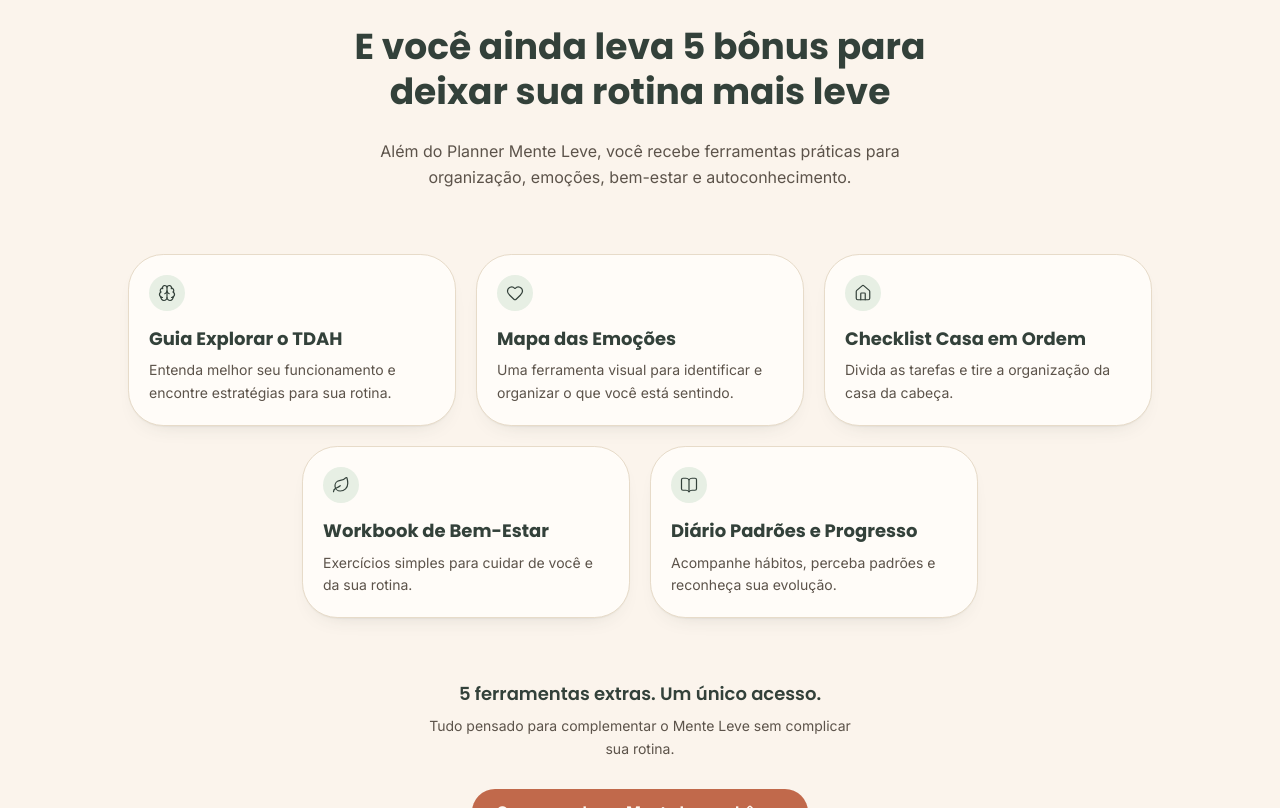
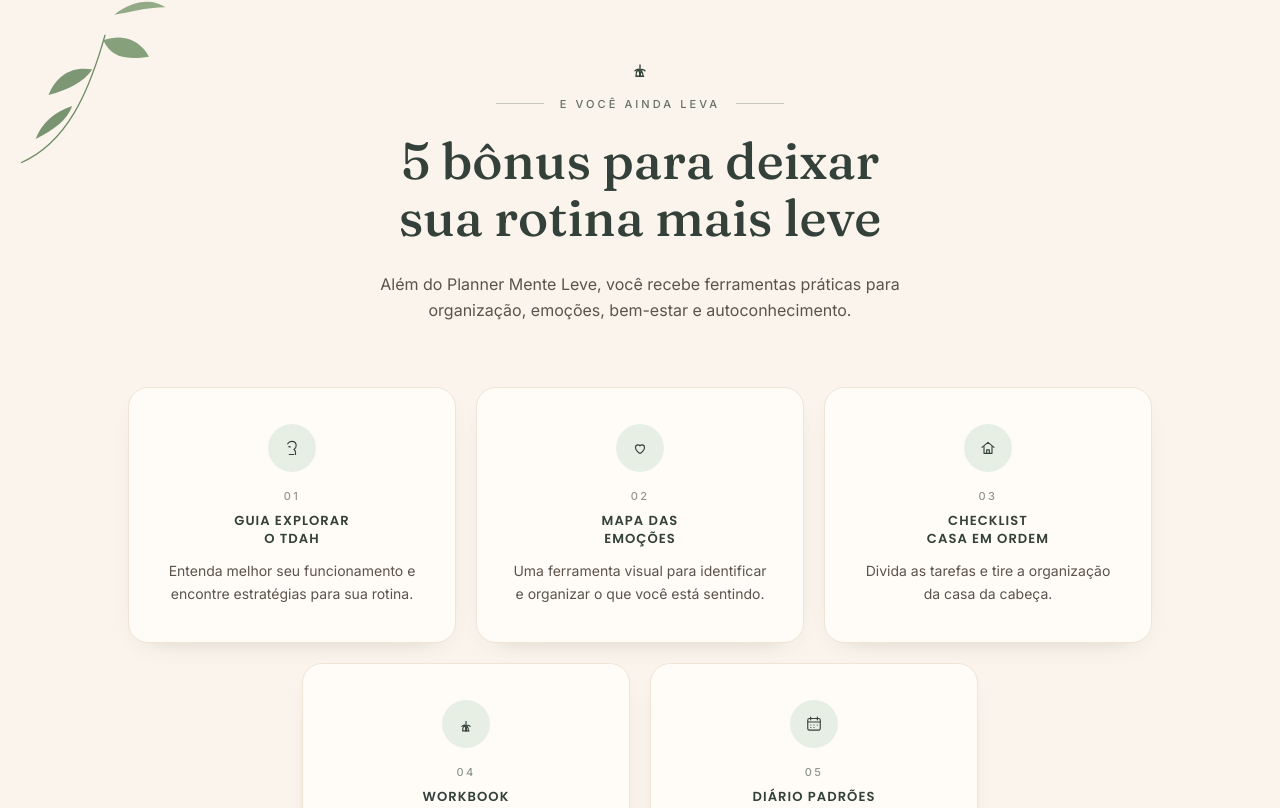
Before and after one commit to bieloliveira3/Mente-leve, a Next.js app: page / in a window 1280 px wide. Shown: the part 4272-5080 px from the top of the page. Built offline with nearby package versions, Linux system fonts and the light colour scheme; no server answers.

Commit message:
Aproxima a seção de bônus da referência editorial.
Co-authored-by: go987045 <go987045@gmail.com>

```diff
--- a/src/components/sections/product-section.tsx
+++ b/src/components/sections/product-section.tsx
@@ -1,64 +1,181 @@
-import { BookOpen, Brain, Heart, House, Leaf, type LucideIcon } from "lucide-react";
+import { Fraunces } from "next/font/google";
+import type { SVGProps } from "react";
 import { CheckoutButton } from "@/components/checkout-button";
 import { Section } from "@/components/layout/section";
 import { bonusShowcase } from "@/lib/content";
 import { cn } from "@/lib/utils";
 
-const icons: Record<(typeof bonusShowcase.items)[number]["icon"], LucideIcon> = {
-  brain: Brain,
-  heart: Heart,
-  home: House,
-  leaf: Leaf,
-  journal: BookOpen,
+const display = Fraunces({
+  subsets: ["latin"],
+  weight: ["500", "600"],
+  style: ["normal", "italic"],
+  display: "swap",
+});
+
+function Icon({ className, children, ...props }: SVGProps<SVGSVGElement>) {
+  return (
+    <svg
+      viewBox="0 0 24 24"
+      fill="none"
+      stroke="currentColor"
+      strokeWidth="1.35"
+      strokeLinecap="round"
+      strokeLinejoin="round"
+      aria-hidden="true"
+      className={className}
+      {...props}
+    >
+      {children}
+    </svg>
+  );
+}
+
+function HeadIcon(props: SVGProps<SVGSVGElement>) {
+  return (
+    <Icon {...props}>
+      <path d="M16.2 19.8V17c0-1.5-.7-2.6-1.9-3.3 1.6-.8 2.7-2.4 2.7-4.3C17 6.2 14.7 4 11.8 4 9.6 4 7.7 5.2 6.8 7" />
+      <path d="M8.2 10.2c.5.5 1.2.7 1.9.5" />
+      <path d="M8.6 19.8h5.6" />
+    </Icon>
+  );
+}
+
+function HeartIcon(props: SVGProps<SVGSVGElement>) {
+  return (
+    <Icon {...props}>
+      <path d="M12 18.6s-5.4-3.3-5.4-7.1c0-1.8 1.4-3.2 3.1-3.2 1 0 1.8.5 2.3 1.2.5-.7 1.3-1.2 2.3-1.2 1.7 0 3.1 1.4 3.1 3.2 0 3.8-5.4 7.1-5.4 7.1z" />
+    </Icon>
+  );
+}
+
+function HomeIcon(props: SVGProps<SVGSVGElement>) {
+  return (
+    <Icon {...props}>
+      <path d="M4.8 11.2 12 5.2l7.2 6" />
+      <path d="M7.2 10.2V18.4h9.6V10.2" />
+      <path d="M10.4 18.4v-4.2h3.2v4.2" />
+    </Icon>
+  );
+}
+
+function LotusIcon(props: SVGProps<SVGSVGElement>) {
+  return (
+    <Icon {...props}>
+      <path d="M12 20.2c0-3 1.5-5.4 1.5-5.4s1.5 2.4 1.5 5.4" />
+      <path d="M12 20.2c0-4-2-7-2-7s-2 3-2 7" />
+      <path d="M12 20.2V9" />
+      <path d="M12 14c2-.9 3.8-.4 5 .8" />
+      <path d="M12 14c-2-.9-3.8-.4-5 .8" />
+      <path d="M8.4 20.2h7.2" />
+    </Icon>
+  );
+}
+
+function CalendarIcon(props: SVGProps<SVGSVGElement>) {
+  return (
+    <Icon {...props}>
+      <rect x="4.5" y="5.4" width="15" height="14" rx="2" />
+      <path d="M8 3.8v3.2M16 3.8v3.2M4.5 9.6h15" />
+      <path d="M8.2 13.2h.1M12 13.2h.1M15.8 13.2h.1M8.2 16.2h.1M12 16.2h.1" />
+    </Icon>
+  );
+}
+
+const icons = {
+  head: HeadIcon,
+  heart: HeartIcon,
+  home: HomeIcon,
+  lotus: LotusIcon,
+  calendar: CalendarIcon,
 };
+
+function Leaves({ className }: { className?: string }) {
+  return (
+    <svg viewBox="0 0 220 280" aria-hidden="true" className={className}>
+      <path d="M28 248C78 226 102 172 120 108" fill="none" stroke="#6d8b66" strokeWidth="1.4" />
+      <path d="M118 114c22-8 40 0 50 18-26 4-42 0-50-18z" fill="#86a07c" />
+      <path d="M106 146c-24-4-40 8-48 28 22-6 38-14 48-28z" fill="#7d9674" />
+      <path d="M130 86c20-16 42-18 56-8-22 0-40 6-56 8z" fill="#93aa86" />
+      <path d="M84 186c-20 6-34 20-40 36 20-10 34-20 40-36z" fill="#7a9472" />
+      <path d="M140 64c12-22 32-34 50-36-18 12-34 24-50 36z" fill="#8aa582" />
+    </svg>
+  );
+}
 
 export function ProductSection() {
   return (
-    <Section id="bonus">
-      <div className="mx-auto max-w-2xl text-center">
-        <h2 className="text-balance font-heading text-[1.7rem] font-bold leading-[1.2] text-foreground sm:text-4xl sm:leading-tight">
-          {bonusShowcase.title}
+    <Section id="bonus" className="relative overflow-hidden bg-background py-16 sm:py-20 lg:py-24">
+      <Leaves className="pointer-events-none absolute -top-6 -left-10 h-40 w-32 text-[#7f967c]/45 sm:-left-6 sm:h-52 sm:w-40 lg:-left-2 lg:h-64 lg:w-52" />
+      <Leaves className="pointer-events-none absolute -right-12 -bottom-8 h-40 w-32 rotate-180 text-[#7f967c]/40 sm:-right-6 sm:h-52 sm:w-40 lg:right-0 lg:h-64 lg:w-52" />
+
+      <div className="relative mx-auto max-w-2xl text-center">
+        <LotusIcon className="mx-auto h-6 w-6 text-foreground" />
+        <div className="mt-4 flex items-center justify-center gap-3 sm:gap-4">
+          <span className="h-px w-8 bg-foreground/25 sm:w-12" />
+          <p className="text-[10px] font-medium tracking-[0.22em] text-foreground/75 uppercase sm:text-[11px] sm:tracking-[0.28em]">
+            {bonusShowcase.eyebrow}
+          </p>
+          <span className="h-px w-8 bg-foreground/25 sm:w-12" />
+        </div>
+        <h2
+          className={cn(
+            display.className,
+            "mt-5 text-[1.85rem] leading-[1.18] font-medium text-balance text-foreground sm:text-[2.75rem] sm:leading-[1.12] lg:text-[3.2rem]",
+          )}
+        >
+          <span className="block">{bonusShowcase.title[0]}</span>
+          <span className="block">{bonusShowcase.title[1]}</span>
         </h2>
-        <p className="mx-auto mt-5 max-w-xl text-pretty text-sm leading-relaxed text-muted-foreground sm:mt-6 sm:text-base">
+        <p className="mx-auto mt-5 max-w-xl text-sm leading-relaxed text-pretty text-muted-foreground sm:mt-6 sm:text-base">
           {bonusShowcase.subtitle}
         </p>
       </div>
 
-      <ul className="mt-12 grid grid-cols-1 gap-3 sm:mt-16 sm:gap-4 lg:grid-cols-6 lg:gap-5">
+      <ul className="relative mx-auto mt-12 grid max-w-lg grid-cols-1 gap-4 sm:mt-14 lg:mt-16 lg:max-w-none lg:grid-cols-6 lg:gap-5">
         {bonusShowcase.items.map((item, index) => {
-          const Icon = icons[item.icon];
+          const ItemIcon = icons[item.icon];
           return (
             <li
-              key={item.title}
+              key={item.number}
               className={cn(
-                "flex min-w-0 flex-col rounded-3xl border border-border bg-card px-5 py-5 shadow-[0_1px_1px_rgba(51,65,58,0.04),0_10px_24px_-18px_rgba(51,65,58,0.28)]",
-                "lg:col-span-2",
+                "flex min-w-0 flex-col items-center rounded-[1.25rem] border border-[#efe4d6] bg-card px-6 py-8 text-center shadow-[0_10px_28px_-22px_rgba(51,65,58,0.45)]",
+                "lg:col-span-2 lg:px-7 lg:py-9",
                 index === 3 && "lg:col-start-2",
               )}
             >
-              <span className="inline-flex h-9 w-9 items-center justify-center rounded-full bg-secondary text-foreground">
-                <Icon className="h-[18px] w-[18px]" strokeWidth={1.6} aria-hidden="true" />
+              <span className="inline-flex h-12 w-12 items-center justify-center rounded-full bg-secondary text-foreground">
+                <ItemIcon className="h-5 w-5" />
               </span>
-              <h3 className="mt-4 font-heading text-lg font-bold leading-snug text-foreground">
-                {item.title}
+              <p className="mt-4 text-[11px] font-medium tracking-[0.22em] text-foreground/55">
+                {item.number}
+              </p>
+              <h3 className="mt-2 font-heading text-[0.82rem] leading-snug font-semibold tracking-[0.08em] text-foreground uppercase">
+                {item.title.map((line) => (
+                  <span key={line} className="block">
+                    {line}
+                  </span>
+                ))}
               </h3>
-              <p className="mt-2 text-sm leading-relaxed text-muted-foreground">{item.description}</p>
+              <p className="mt-3 max-w-[16rem] text-sm leading-relaxed text-muted-foreground">
+                {item.description}
+              </p>
             </li>
           );
         })}
       </ul>
 
-      <div className="mx-auto mt-12 max-w-md text-center sm:mt-16">
-        <p className="font-heading text-lg font-semibold leading-snug text-foreground">
+      <div className="relative mx-auto mt-12 max-w-md text-center sm:mt-16">
+        <p className={cn(display.className, "text-xl text-foreground italic sm:text-2xl")}>
           {bonusShowcase.closing}
         </p>
-        <p className="mt-2 text-sm leading-relaxed text-muted-foreground">{bonusShowcase.note}</p>
+        <p className="mt-3 text-sm leading-relaxed text-muted-foreground">{bonusShowcase.note}</p>
         <CheckoutButton
           analyticsId="bonus_checkout"
-          className="mx-auto mt-7 h-12 w-auto max-w-full animate-none px-6 normal-case shadow-none sm:h-12"
+          className="mx-auto mt-7 h-11 w-auto max-w-full animate-none bg-foreground px-6 text-sm font-medium text-background normal-case shadow-none hover:bg-foreground/90 sm:h-11"
         >
-          {bonusShowcase.cta}
+          {bonusShowcase.cta} →
         </CheckoutButton>
+        <LotusIcon className="mx-auto mt-8 h-5 w-5 text-foreground/60" />
       </div>
     </Section>
   );
--- a/src/lib/content.ts
+++ b/src/lib/content.ts
@@ -199,34 +199,40 @@ export const bonuses: Bonus[] = [
 ];
 
 export const bonusShowcase = {
-  title: "E você ainda leva 5 bônus para deixar sua rotina mais leve",
+  eyebrow: "E você ainda leva",
+  title: ["5 bônus para deixar", "sua rotina mais leve"],
   subtitle:
     "Além do Planner Mente Leve, você recebe ferramentas práticas para organização, emoções, bem-estar e autoconhecimento.",
   items: [
     {
-      title: "Guia Explorar o TDAH",
+      number: "01",
+      title: ["Guia Explorar", "o TDAH"],
       description: "Entenda melhor seu funcionamento e encontre estratégias para sua rotina.",
-      icon: "brain",
+      icon: "head",
     },
     {
-      title: "Mapa das Emoções",
+      number: "02",
+      title: ["Mapa das", "Emoções"],
       description: "Uma ferramenta visual para identificar e organizar o que você está sentindo.",
       icon: "heart",
     },
     {
-      title: "Checklist Casa em Ordem",
+      number: "03",
+      title: ["Checklist", "Casa em Ordem"],
       description: "Divida as tarefas e tire a organização da casa da cabeça.",
       icon: "home",
     },
     {
-      title: "Workbook de Bem-Estar",
+      number: "04",
+      title: ["Workbook", "de Bem-Estar"],
       description: "Exercícios simples para cuidar de você e da sua rotina.",
-      icon: "leaf",
+      icon: "lotus",
     },
     {
-      title: "Diário Padrões e Progresso",
+      number: "05",
+      title: ["Diário Padrões", "e Progresso"],
       description: "Acompanhe hábitos, perceba padrões e reconheça sua evolução.",
-      icon: "journal",
+      icon: "calendar",
     },
   ],
   closing: "5 ferramentas extras. Um único acesso.",
```
